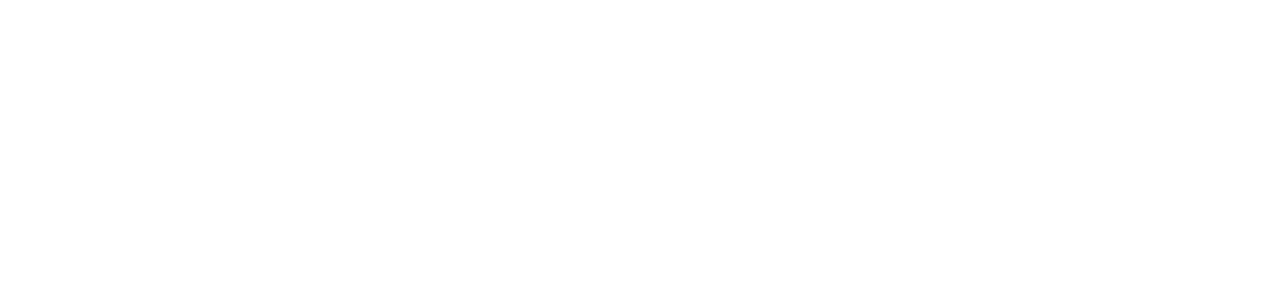
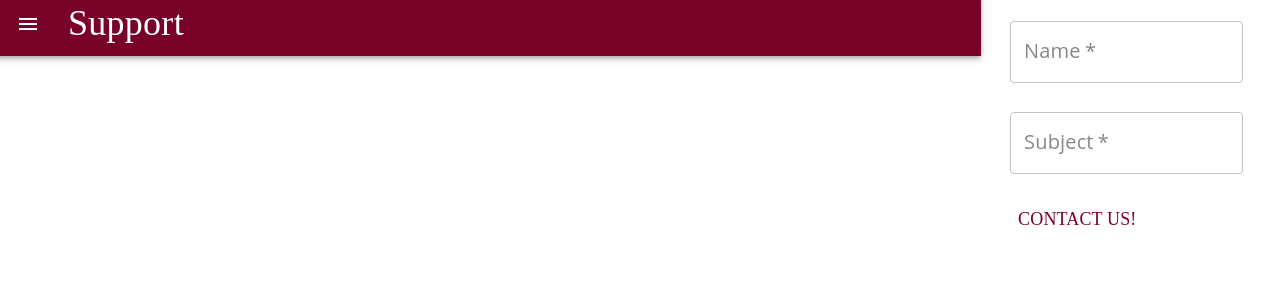
Before and after one commit to BenjaminNeckam/DangerZone, a React (Create React App) app in the folder frontend-danger-zone/: page /#/support in a window 1280 px wide. Before the commit this address had no page. Shown: the top 300 px of the page. Built offline with nearby package versions, Linux system fonts and the light colour scheme.

Commit message:
Add support page

```diff
--- a/frontend-danger-zone/src/components/NavBar/Drawer.js
+++ b/frontend-danger-zone/src/components/NavBar/Drawer.js
@@ -27,6 +27,10 @@
         {
             title: "Adventure List",
             link: "/overview"
+        },
+        {
+            title: "Support",
+            link: "/support"
         }
     ]
 
--- /dev/null
+++ b/frontend-danger-zone/src/container/supportPage/supportPage.js
@@ -0,0 +1,29 @@
+import React, { useState } from "react";
+import NavBar from "../../components/NavBar/NavBar";
+import { Button, Grid, TextField } from "@mui/material";
+
+export function SupportPage () {
+    const [name, setName] = useState('');
+    const [subject, setSubject] = useState('');
+
+    return (
+        <Grid container spacing={2}>
+            <NavBar title="Support"/>
+            <form onSubmit={(event) => {
+                window.location.href = "mailto:support@danger-zone.com?subject=" + subject + "&body=" + "Support question from " + name + ":";
+                event.preventDefault();}}>
+                <Grid item xxs={10} style={{margin: "10%", alignItems: "center"}}>
+                    <TextField label="Name" type="text" value={name} onChange={(event) => setName(event.target.value)} required={true}/>
+                </Grid>
+                <Grid item xxs={10} style={{margin: "10%", alignItems: "center"}}>
+                    <TextField type="text" label="Subject" value={subject} onChange={(event) => setSubject(event.target.value)} required={true}/>
+                </Grid>
+                <Grid item xxs={10} style={{margin: "10%", alignItems: "center"}}>
+                    <Button type="submit" value="Submit" >
+                        Contact us!
+                    </Button>
+                </Grid>
+            </form>
+        </Grid>
+    );
+}
--- a/frontend-danger-zone/src/routes/routes.js
+++ b/frontend-danger-zone/src/routes/routes.js
@@ -1,6 +1,7 @@
 import {LandingPage} from "../container/landingPage/LandingPage";
 import { OverviewPage } from "../container/overviewPage/OverviewPage";
 import { DetailsPage } from "../container/detailsPage/detailsPage";
+import { SupportPage } from "../container/supportPage/supportPage";
 
 export const routes = [
   {
@@ -15,5 +16,9 @@
   {
     path: "/details",
     element: <DetailsPage />,
+  },
+  {
+    path: "/support",
+    element: <SupportPage />,
   }
 ]
```
